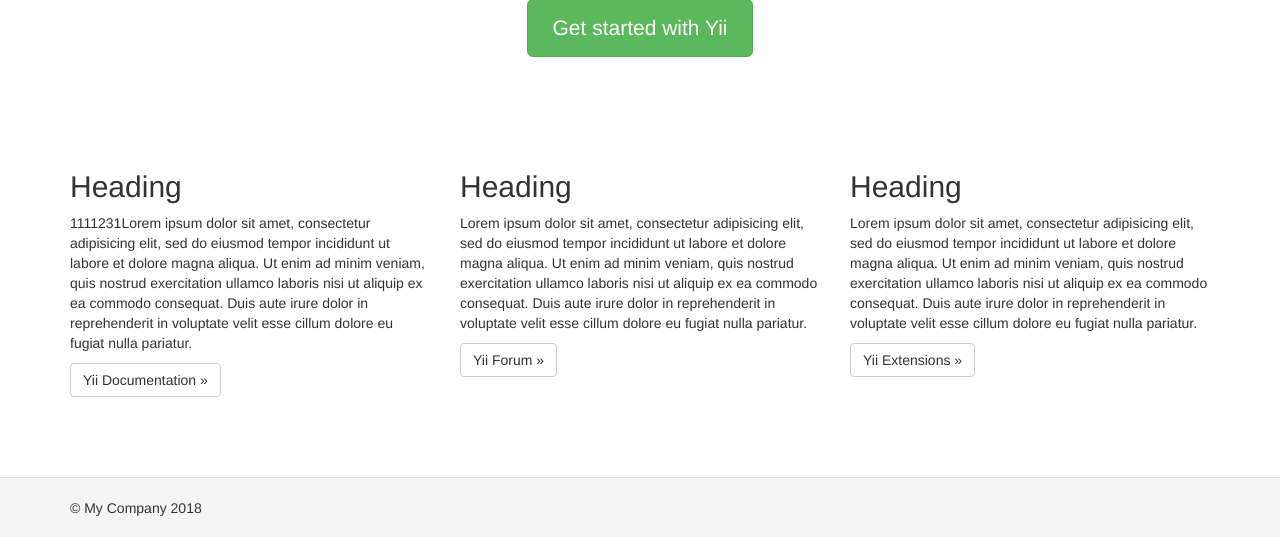
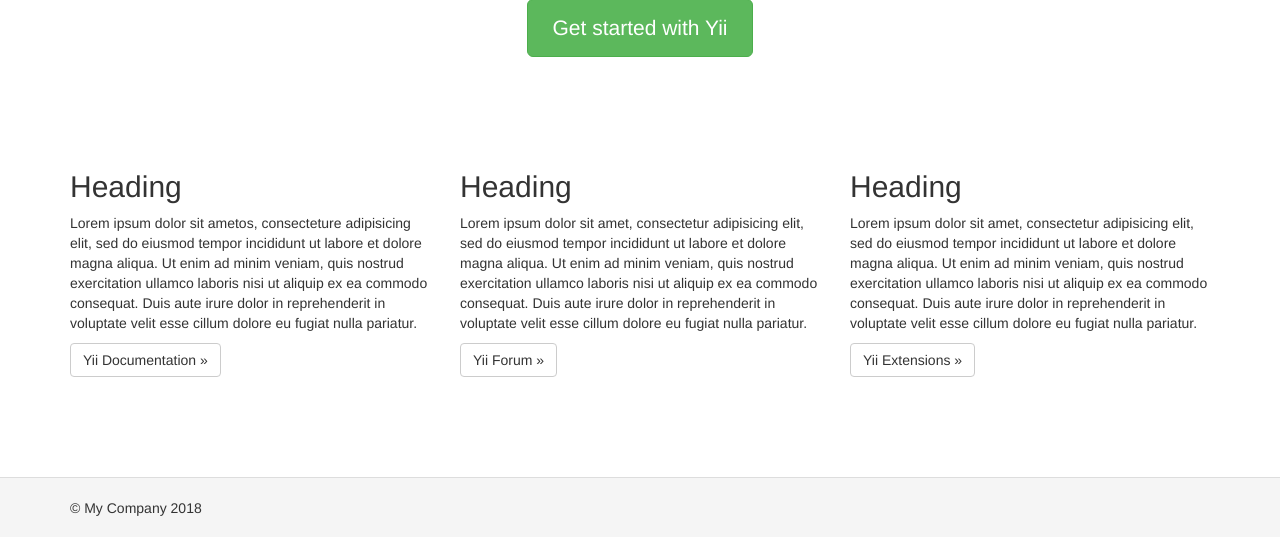
Before and after one commit to FutureSeniorDeveloper/test_rep, a Yii app: template views/site/index.php in a window 1280 px wide. Shown: the part 263-800 px from the top of the page. Run offline with PHP 8.4 and a stand-in for Yii, Linux system fonts and the light colour scheme; the template is opened without the code that fills it, so the values that code supplies are empty; some libraries are stand-ins or nearby versions.

Commit message:
update text in index.php

```diff
--- a/views/site/index.php
+++ b/views/site/index.php
@@ -20,7 +20,7 @@ $this->title = 'My Yii Application';
             <div class="col-lg-4">
                 <h2>Heading</h2>
 
-                <p>1111231Lorem ipsum dolor sit amet, consectetur adipisicing elit, sed do eiusmod tempor incididunt ut labore et
+                <p>Lorem ipsum dolor sit ametos, consecteture adipisicing elit, sed do eiusmod tempor incididunt ut labore et
                     dolore magna aliqua. Ut enim ad minim veniam, quis nostrud exercitation ullamco laboris nisi ut aliquip
                     ex ea commodo consequat. Duis aute irure dolor in reprehenderit in voluptate velit esse cillum dolore eu
                     fugiat nulla pariatur.</p>
```
